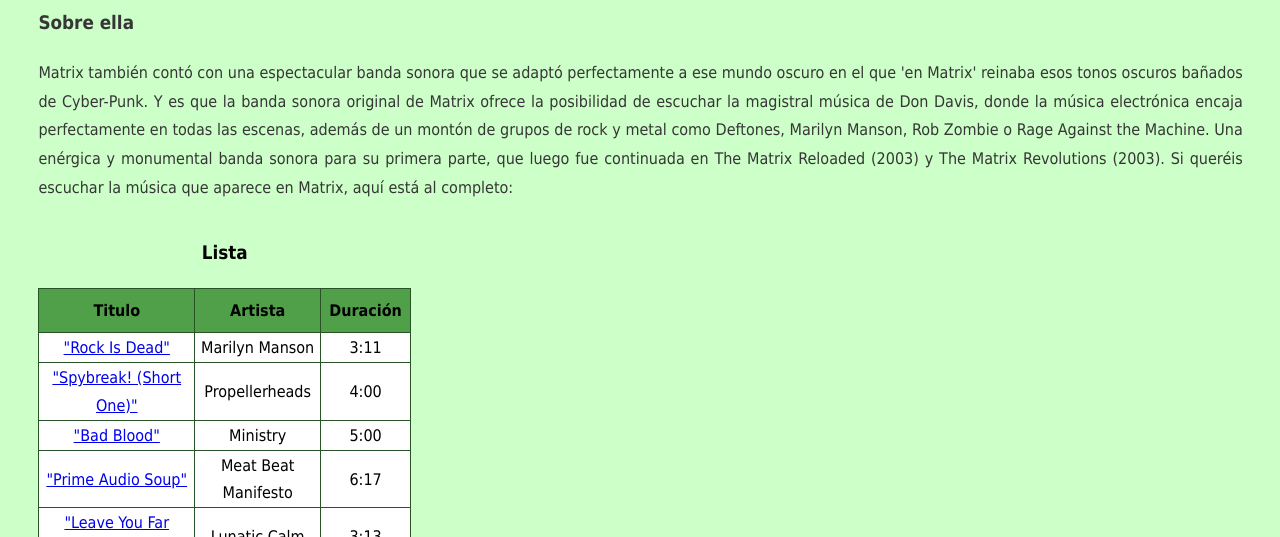
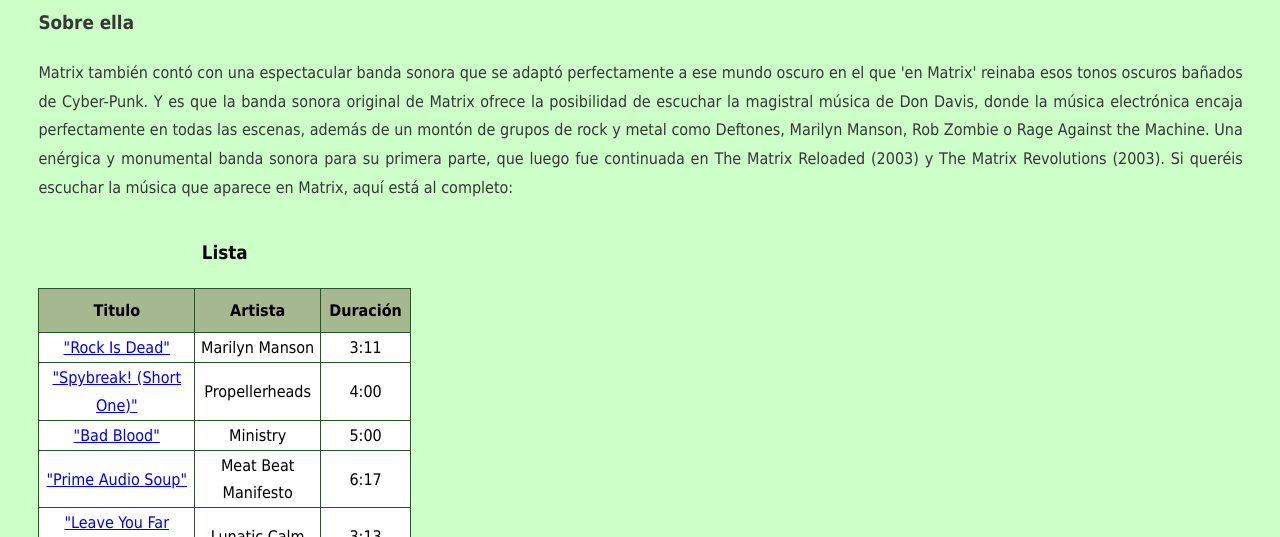
Before and after one commit to UO265181/practica-sew, a plain HTML site: page bandasonora.html in a window 1280 px wide. Shown: the part 563-1100 px from the top of the page. Drawn offline with Linux system fonts and the light colour scheme.

Commit message:
Add files via upload

```diff
--- a/estilo.css
+++ b/estilo.css
@@ -90,5 +90,5 @@ td {
 
 th {
     padding: 0.5em;
-    background-color: #50a04a;
+    background-color: #a6b88f;
 }
```
